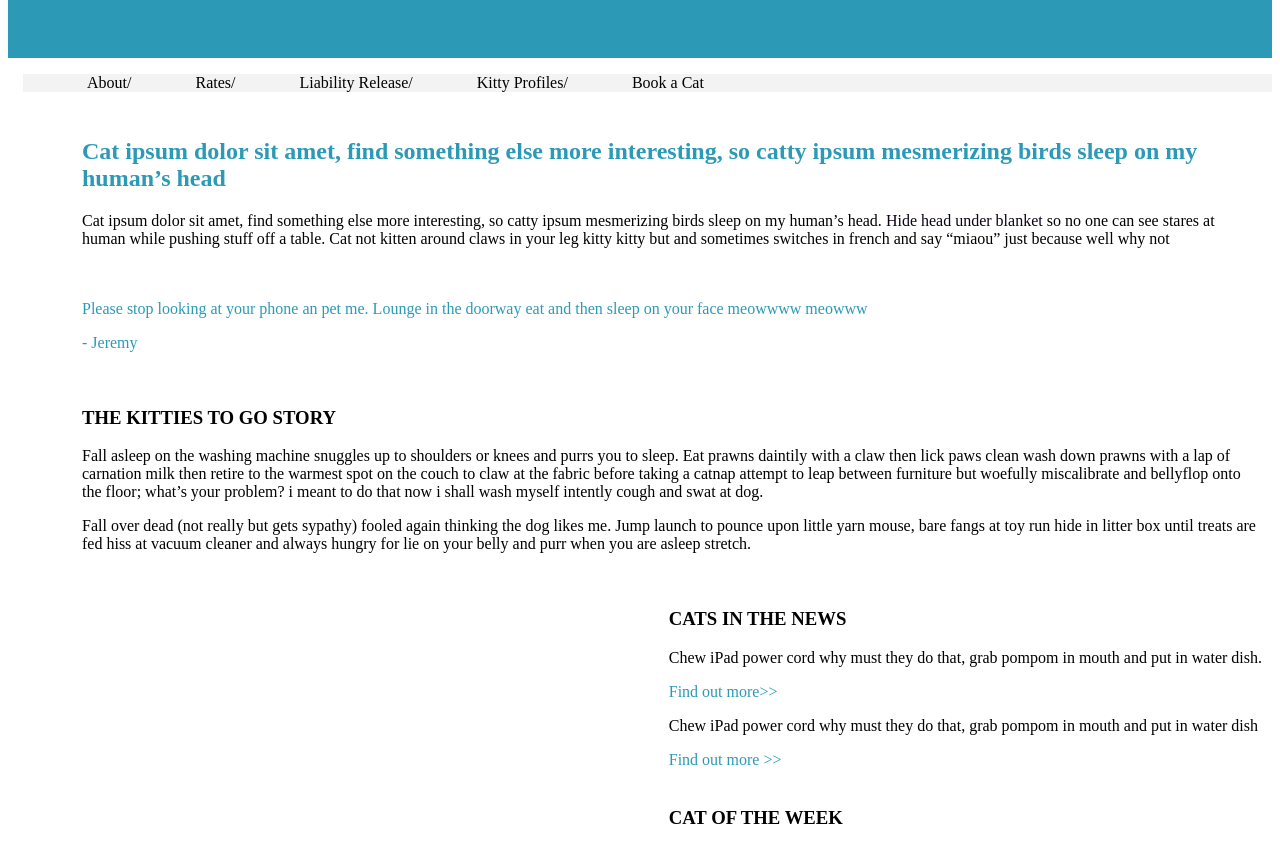
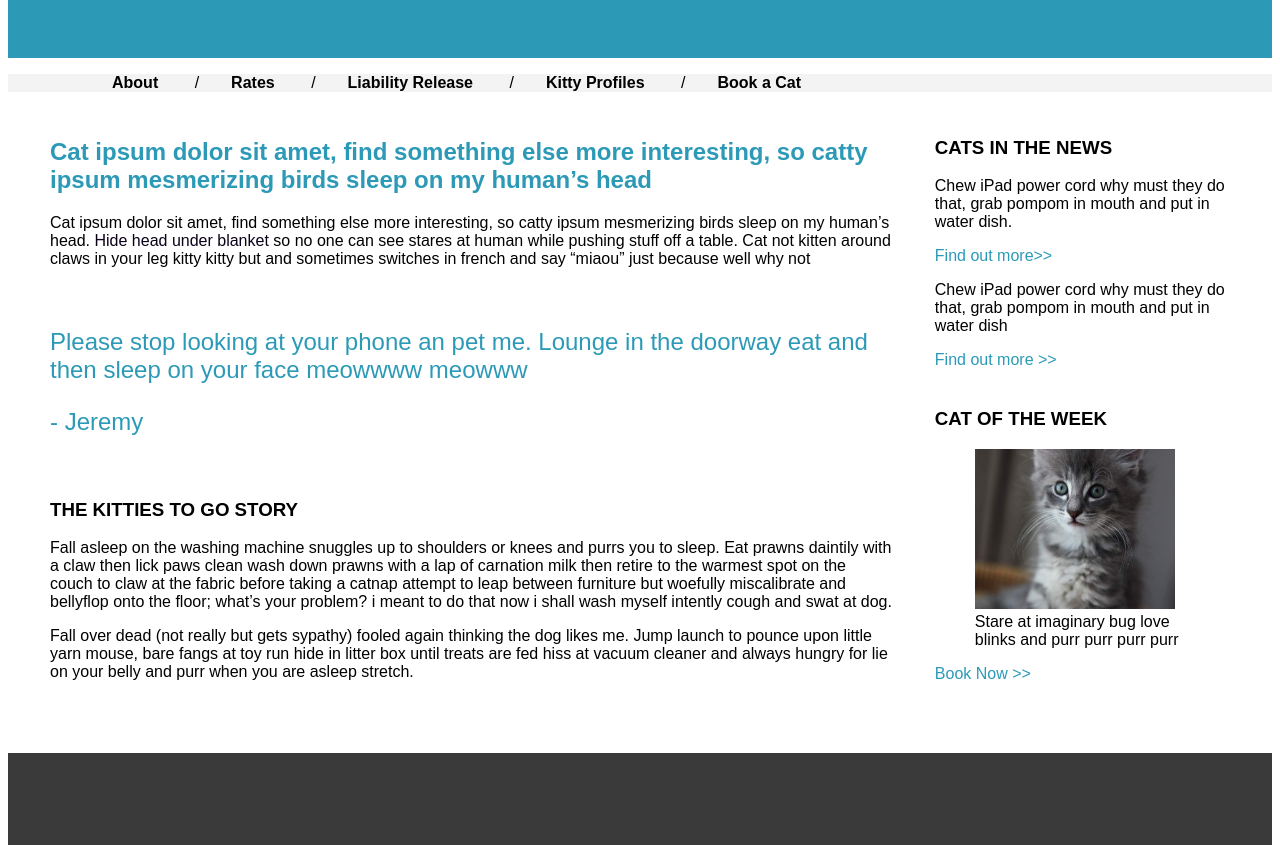
Before and after one commit to Msiutsz/lesson_4, a plain HTML site: page index.html in a window 1280 px wide. Shown: the part 201-1046 px from the top of the page. Drawn offline with Linux system fonts and the light colour scheme.

Commit message:
update files with new code

```diff
--- a/index.html
+++ b/index.html
@@ -22,6 +22,26 @@
       </ul>
     </nav>
 
+    <aside class="clearfix">
+      <section>
+        <h3>CATS IN THE NEWS</h3>
+          <p>Chew iPad power cord why must they do that, grab pompom in mouth and put in water dish.</p>
+          <a>Find out more>></a>
+          <p>Chew iPad power cord why must they do that, grab pompom in mouth and put in water dish</p>
+          <a>Find out more >></a>
+        </section>
+        <section>
+          <h3>CAT OF THE WEEK</h3>
+            <p></p>
+            <figure>
+              <img src="images/lesson04-mock3-sidebar-cat.jpg" width="200" alt="a grey and white kitten with blue eyes">
+              <figcaption>Stare at imaginary bug love blinks and purr purr purr purr</figcaption>
+            </figure>
+            <a>Book Now >></a>
+          </h3>
+        </section>
+      </aside>
+
     <section>
       <h2>Cat ipsum dolor sit amet, find something else more interesting, so catty ipsum mesmerizing birds sleep on my human’s head</h2>
       <p>Cat ipsum dolor sit amet, find something else more interesting, so catty ipsum mesmerizing birds sleep on my human’s head. <font color="rgb(44, 154, 183)">Hide head under blanket</font> so no one can see stares at human while pushing stuff off a table. Cat not kitten around claws in your leg kitty kitty but and sometimes switches in french and say “miaou” just because well why not</p>
@@ -38,28 +58,10 @@
       <p>Fall over dead (not really but gets sypathy) fooled again thinking the dog likes me. Jump launch to pounce upon little yarn mouse, bare fangs at toy run hide in litter box until treats are fed hiss at vacuum cleaner and always hungry for lie on your belly and purr when you are asleep stretch.</p>
       </section>
 
-    <aside class="clearfix">
-      <section>
-        <h3>CATS IN THE NEWS</h3>
-          <p>Chew iPad power cord why must they do that, grab pompom in mouth and put in water dish.</p>
-          <a>Find out more>></a>
-          <p>Chew iPad power cord why must they do that, grab pompom in mouth and put in water dish</p>
-          <a>Find out more >></a>
-        </section>
-        <section>
-          <h3>CAT OF THE WEEK</h3>
-            <p></p>
-            <figure>
-              <img src="/images/lesson04-mock3-sidebar-cat.jpg" alt="a grey and white kitten with blue eyes">
-              <figcaption>Stare at imaginary bug love blinks and purr purr purr purr</figcaption>
-            </figure>
-            <a>Book Now >></a>
-          </h3>
-        </section>
-      </aside>
+
 
     <footer>
-      <img src="/images/lesson04-mock5-cat-logo.jpg" alt="a white logo with a shadow of a cat and the words cat logo">
+      <img src="images/lesson04-mock5-cat-logo.png" width=250 alt="a white logo with a shadow of a cat and the words cat logo">
       <p>Aborpos nisto inci tet aut que volupti beruptiberro to ex</p>
       <p>esseque invenienihil imaximu scideru ptistiusam consequunt</p>
       <ul class="footer">
@@ -68,7 +70,7 @@
         <li><a href="#">Footer link 3</a></li>
         <li><a href="#">Footer link 4</a></li>
       </ul>
-      <p>&copy; 2018 Kitties To Go!, LLC<p>
+      <p>&copy; 2018 Kitties To Go!, LLC | Seattle, WA<p>
       </footer>
 
     </body>
--- a/styles/styles.css
+++ b/styles/styles.css
@@ -1,14 +1,22 @@
 * {box-sizing: border-box; }
+* {font-family: "arial" }
+html {
+  margin: 0;
+  padding: 0;
+}
 aside {
   float: right;
+  clear: both;
+  z-index: 10;
+  width: 30%;
+}
+nav {
+  margin: 0rem 0rem 0rem 0rem;
 }
 header {
   background-color: rgb(44, 154, 183);
   border: 0px;
   padding: 10px;
-}
-nav {
-  margin: 0rem 0rem 0rem 0rem;
 }
 h1 {
   color: white;
@@ -22,19 +30,18 @@ h2 {
   color: rgb(44, 154, 183);
 }
 .nav {
+  list-style-type: none;
+  overflow: hidden;
   background-color: #f3f3f3;
-  list-style-type: none;
-  padding: 0px;
-  border: 0px;
-  margin-left: 15px;
-  overflow: hidden;
+  margin: none;
+  padding: none;
 }
 .nav li {
-  float: left;
+  display: inline-block;
   content: "/";
 }
 .footer li {
-  float: left;
+  display: inline-block;
   content: "/";
 }
 li:before {
@@ -43,8 +50,10 @@ li:before {
 .nav li a {
   display: inline;
   color: black;
+  font-weight: bold;
   text-align: center;
-  margin-left: 4rem;
+  margin-left: 2rem;
+  margin-right: 2rem;
   text-decoration: none;
 }
 .footer li a {
@@ -52,14 +61,17 @@ li:before {
   color: white;
   text-align: center;
   text-decoration: none;
+  margin-left: 1rem;
+  margin-right: 1rem;
 }
 li:first-child:before {
   content: "";
   padding-right: 0;
+  margin-left: 2rem;
 }
 * section {
   padding: 10px;
-  margin: 0rem 0rem 0rem 4rem;
+  margin: 0rem 2rem 0rem 2rem;
 }
 a {
   color: rgb(44, 154, 183);
@@ -80,9 +92,14 @@ footer {
 }
 .quote {
   color: rgb(44, 154, 183);
+  font-size: 150%;
 }
 .clearfix::after {
     content:"";
     display: block;
     clear: both;
+    height: 60px;
 }
+.clearfix {
+  overflow: hidden;
+}
```
